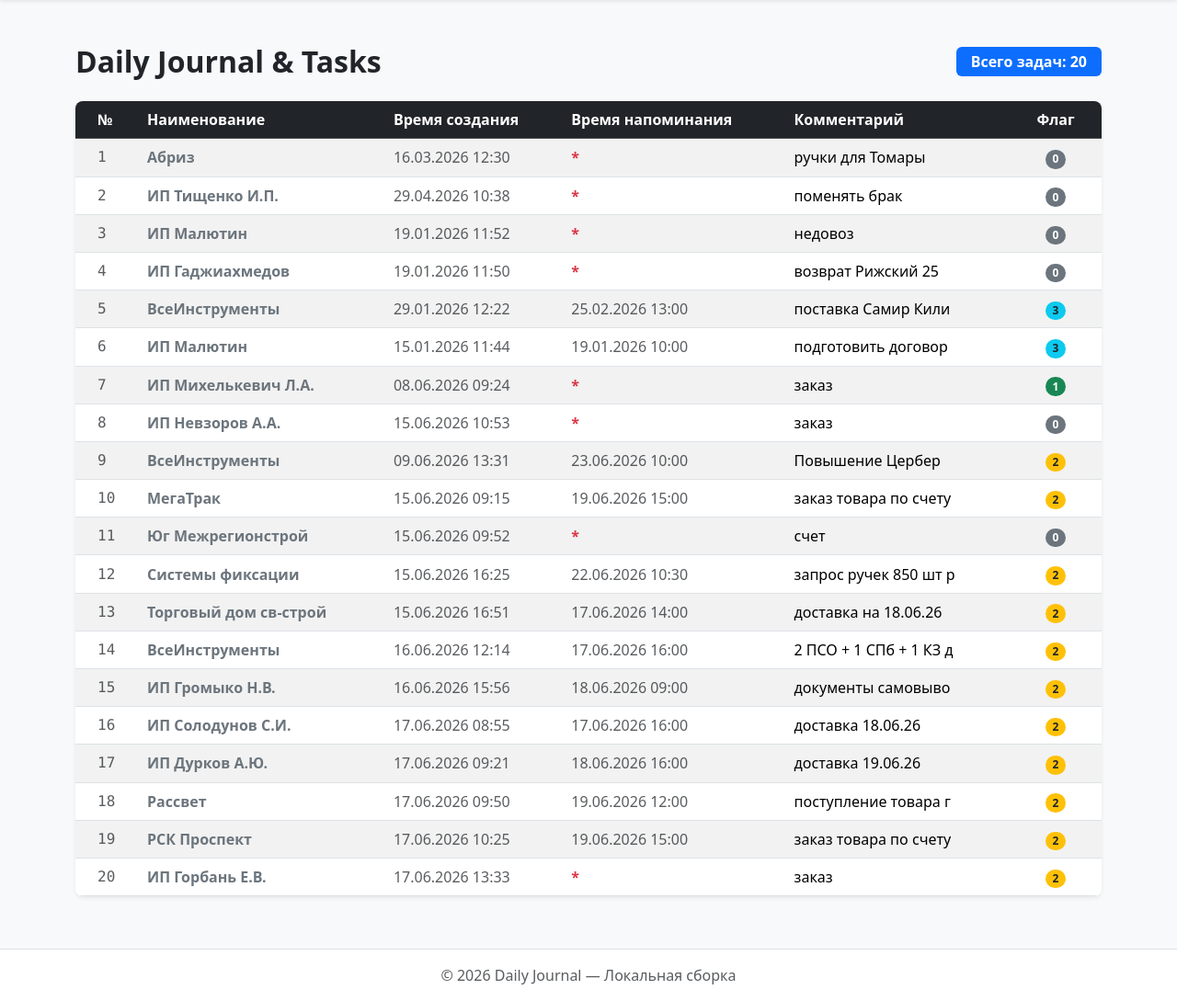
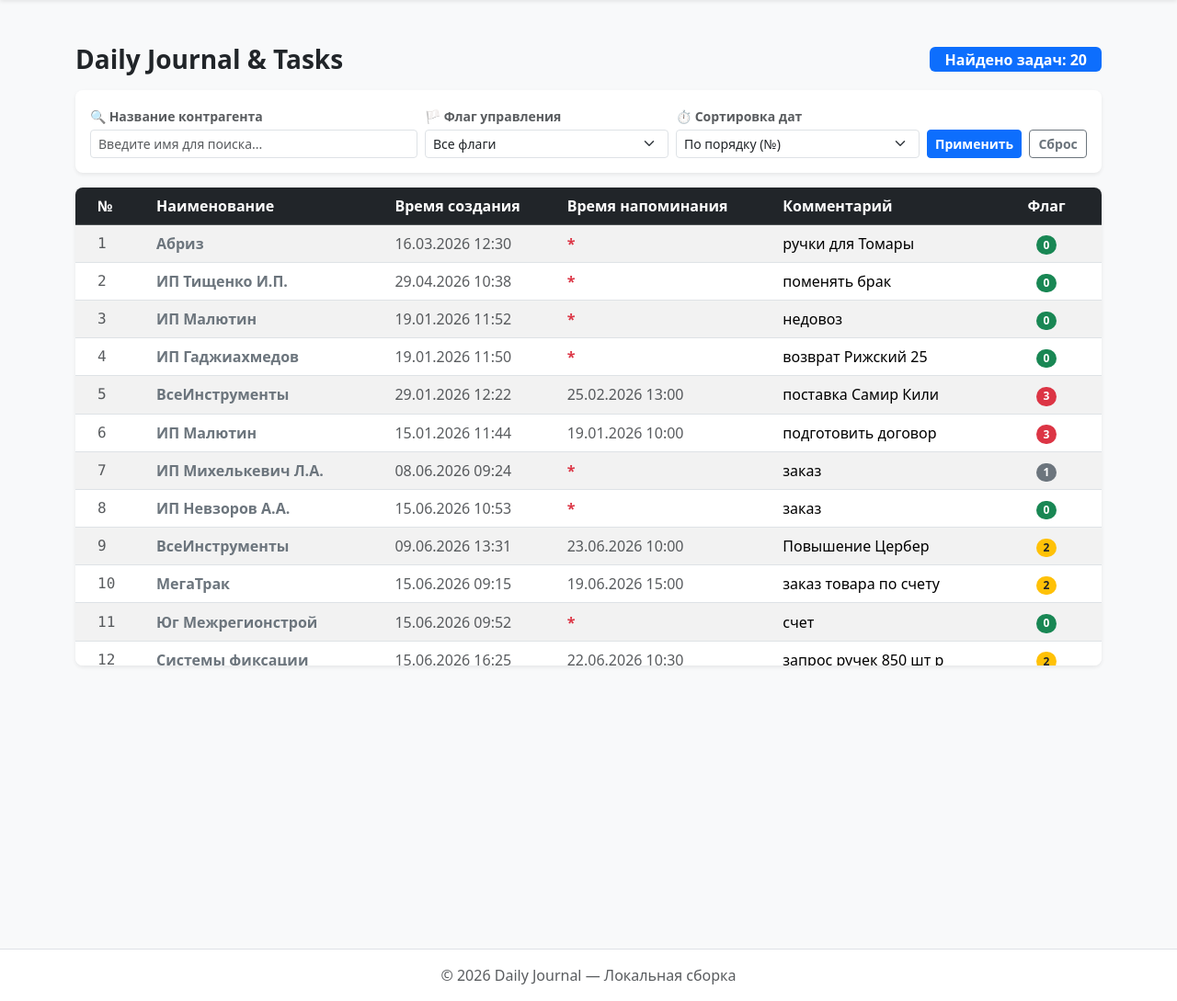
Before and after one commit to burmspb-code/Daily_journal, a Django app: page / in a window 1280 px wide. Shown: the part 56-1145 px from the top of the page at 92% size. Run offline with Django 5.2, Linux system fonts and the light colour scheme; data comes from the database, SQL or seed files in the repository; some libraries are stand-ins or nearby versions.

Commit message:
feat: implement bulletproof native filters and sorting for task list

```diff
--- a/daily/templates/daily/task_list.html
+++ b/daily/templates/daily/task_list.html
@@ -1,44 +1,77 @@
 {% extends 'daily/base.html' %}
 
-<!-- Меняем заголовок вкладки в браузере -->
 {% block title %}Список задач | Daily Journal{% endblock %}
 
-<!-- Вставляем контент в блок основного содержимого -->
 {% block content %}
-<div class="d-flex justify-content-between align-items-center mb-4">
-    <h1 class="h2 fw-bold text-dark mb-0">Daily Journal & Tasks</h1>
-    <span class="badge bg-primary fs-6 py-2 px-3">
-        Всего задач: {{ tasks|length }}
+<!-- Заголовок страницы с общим количеством задач -->
+<div class="d-flex justify-content-between align-items-center mb-3">
+    <h1 class="h3 fw-bold text-dark mb-0">Daily Journal & Tasks</h1>
+    <span class="badge bg-primary fs-6 py-1.5 px-3">
+        Найдено задач: {{ tasks|length }}
     </span>
 </div>
 
-<!-- Контейнер для таблицы Bootstrap -->
+<!-- Бронебойная панель фильтрации на нативных элементах (100% без JS-ошибок) -->
+<div class="card shadow-sm border-0 rounded-3 p-3 mb-3 bg-white">
+    <form method="GET" action="" class="row g-2 align-items-end">
+
+        <!-- Поиск 1: Наименование контрагента -->
+        <div class="col-md-4">
+            <label for="name" class="form-label fw-semibold text-muted small mb-1">🔍 Название контрагента</label>
+            <input type="text" name="name" id="name" class="form-control form-control-sm" placeholder="Введите имя для поиска..." value="{{ current_name }}">
+        </div>
+
+        <!-- Поиск 2: Фильтр по флагу -->
+        <div class="col-md-3">
+            <label for="flag" class="form-label fw-semibold text-muted small mb-1">🏳 Флаг управления</label>
+            <select name="flag" id="flag" class="form-select form-select-sm">
+                <option value="">Все флаги</option>
+                <option value="0" {% if current_flag == "0" %}selected{% endif %}>0 — Зеленый</option>
+                <option value="1" {% if current_flag == "1" %}selected{% endif %}>1 — Серый</option>
+                <option value="2" {% if current_flag == "2" %}selected{% endif %}>2 — Желтый</option>
+                <option value="3" {% if current_flag == "3" %}selected{% endif %}>3 — Красный</option>
+            </select>
+        </div>
+
+        <!-- Поиск 3: Сортировка времени -->
+        <div class="col-md-3">
+            <label for="sort" class="form-label fw-semibold text-muted small mb-1">⏱ Сортировка дат</label>
+            <select name="sort" id="sort" class="form-select form-select-sm">
+                <option value="" {% if current_sort == "" %}selected{% endif %}>По порядку (№)</option>
+                <option value="newest" {% if current_sort == "newest" %}selected{% endif %}>Сначала новые</option>
+                <option value="oldest" {% if current_sort == "oldest" %}selected{% endif %}>Сначала старые</option>
+            </select>
+        </div>
+
+        <!-- Кнопки управления действиями -->
+        <div class="col-md-2 d-flex gap-2">
+            <button type="submit" class="btn btn-primary btn-sm w-100 fw-semibold">Применить</button>
+            <a href="{% url 'task_list' %}" class="btn btn-outline-secondary btn-sm w-100 fw-semibold" title="Сбросить все фильтры">Сброс</a>
+        </div>
+
+    </form>
+</div>
+
+<!-- Контейнер карточки со стабильной скролл-таблицей -->
 <div class="card shadow-sm border-0 rounded-3 overflow-hidden">
-    <div class="table-responsive">
-        <table class="table table-hover table-striped align-middle mb-0">
-            <thead class="table-dark">
+    <div class="table-responsive" style="max-height: 520px; overflow-y: auto;">
+        <table class="table table-hover table-striped align-middle mb-0" id="tasks-table">
+            <thead class="table-dark sticky-top" style="z-index: 10;">
                 <tr>
-                    <th scope="col" class="ps-4" style="width: 70px;">№</th>
+                    <th scope="col" class="ps-4" style="width: 80px;">№</th>
                     <th scope="col">Наименование</th>
                     <th scope="col">Время создания</th>
                     <th scope="col">Время напоминания</th>
                     <th scope="col">Комментарий</th>
-                    <th scope="col" class="text-center" style="width: 100px;">Флаг</th>
+                    <th scope="col" class="text-center" style="width: 120px;">Флаг</th>
                 </tr>
             </thead>
             <tbody>
                 {% for task in tasks %}
                 <tr>
-                    <!-- Столбец A: Порядковый номер (ID) -->
                     <td class="ps-4 text-muted font-monospace">{{ task.id }}</td>
-
-                    <!-- Столбец B: Наименование -->
                     <td class="fw-bold text-secondary">{{ task.name }}</td>
-
-                    <!-- Столбец C: Время создания -->
                     <td class="text-muted">{{ task.created_at|date:"d.m.Y H:i" }}</td>
-
-                    <!-- Столбец D: Время напоминания -->
                     <td class="text-muted">
                         {% if task.reminder_at %}
                             {{ task.reminder_at|date:"d.m.Y H:i" }}
@@ -46,17 +79,14 @@
                             <span class="text-danger fw-bold">*</span>
                         {% endif %}
                     </td>
-
-                    <!-- Столбец E: Комментарий -->
                     <td class="text-wrap" style="max-width: 300px;">{{ task.comment|default:"" }}</td>
-
-                    <!-- Столбец F: Признак управления (Разноцветные значки в зависимости от цифры) -->
                     <td class="text-center">
                         <span class="badge rounded-pill
-                            {% if task.status_flag == 1 %} bg-success
+                            {% if task.status_flag == 0 %} bg-success
+                            {% elif task.status_flag == 1 %} bg-secondary
                             {% elif task.status_flag == 2 %} bg-warning text-dark
-                            {% elif task.status_flag == 3 %} bg-info text-dark
-                            {% else %} bg-secondary {% endif %}">
+                            {% elif task.status_flag == 3 %} bg-danger
+                            {% else %} bg-light text-dark {% endif %}">
                             {{ task.status_flag }}
                         </span>
                     </td>
@@ -64,7 +94,7 @@
                 {% empty %}
                 <tr>
                     <td colspan="6" class="text-center py-5 text-muted">
-                        Задачи не найдены в базе данных VPS.
+                        Задачи с выбранными фильтрами не найдены в базе.
                     </td>
                 </tr>
                 {% endfor %}
--- a/daily/urls.py
+++ b/daily/urls.py
@@ -1,7 +1,7 @@
 from django.urls import path
-from .views import task_list
+from .views import TaskListView  # Импортируем наш новый класс
 
 urlpatterns = [
-    # Пустая строка означает, что это главная страница приложения
-    path('', task_list, name='task_list'),
+    # Заменяем функцию на класс
+    path('', TaskListView.as_view(), name='task_list'),
 ]
--- a/daily/views.py
+++ b/daily/views.py
@@ -1,9 +1,40 @@
-from django.shortcuts import render
+from django.views.generic import ListView
 from .models import Task
 
-def task_list(request):
-    # Запрашиваем все задачи из вашей базы данных на VPS
-    tasks = Task.objects.all()
+class TaskListView(ListView):
+    model = Task
+    template_name = 'daily/task_list.html'
+    context_object_name = 'tasks'  # Переменная, которая пойдет в HTML-шаблон
 
-    # Передаем список задач в контекст шаблона task_list.html
-    return render(request, 'daily/task_list.html', {'tasks': tasks})
+    def get_queryset(self):
+        # Получаем базовый набор всех записей из PostgreSQL
+        queryset = super().get_queryset()
+
+        # 1. Фильтрация по наименованию контрагента
+        name_query = self.request.GET.get('name', '').strip()
+        if name_query:
+            queryset = queryset.filter(name__icontains=name_query)
+
+        # 2. Фильтрация по флагу управления
+        flag_query = self.request.GET.get('flag', '')
+        if flag_query != '':
+            queryset = queryset.filter(status_flag=int(flag_query))
+
+        # 3. Сортировка по времени создания или по умолчанию (PK)
+        sort_query = self.request.GET.get('sort', '')
+        if sort_query == 'newest':
+            queryset = queryset.order_by('-created_at', '-id')
+        elif sort_query == 'oldest':
+            queryset = queryset.order_by('created_at', 'id')
+        else:
+            queryset = queryset.order_by('id')  # Наш сброс — сортировка по порядку PK
+
+        return queryset
+
+    def get_context_data(self, **kwargs):
+        # Метод собирает переменные для полей формы, чтобы они не очищались после отправки
+        context = super().get_context_data(**kwargs)
+        context['current_name'] = self.request.GET.get('name', '').strip()
+        context['current_flag'] = self.request.GET.get('flag', '')
+        context['current_sort'] = self.request.GET.get('sort', '')
+        return context
```
